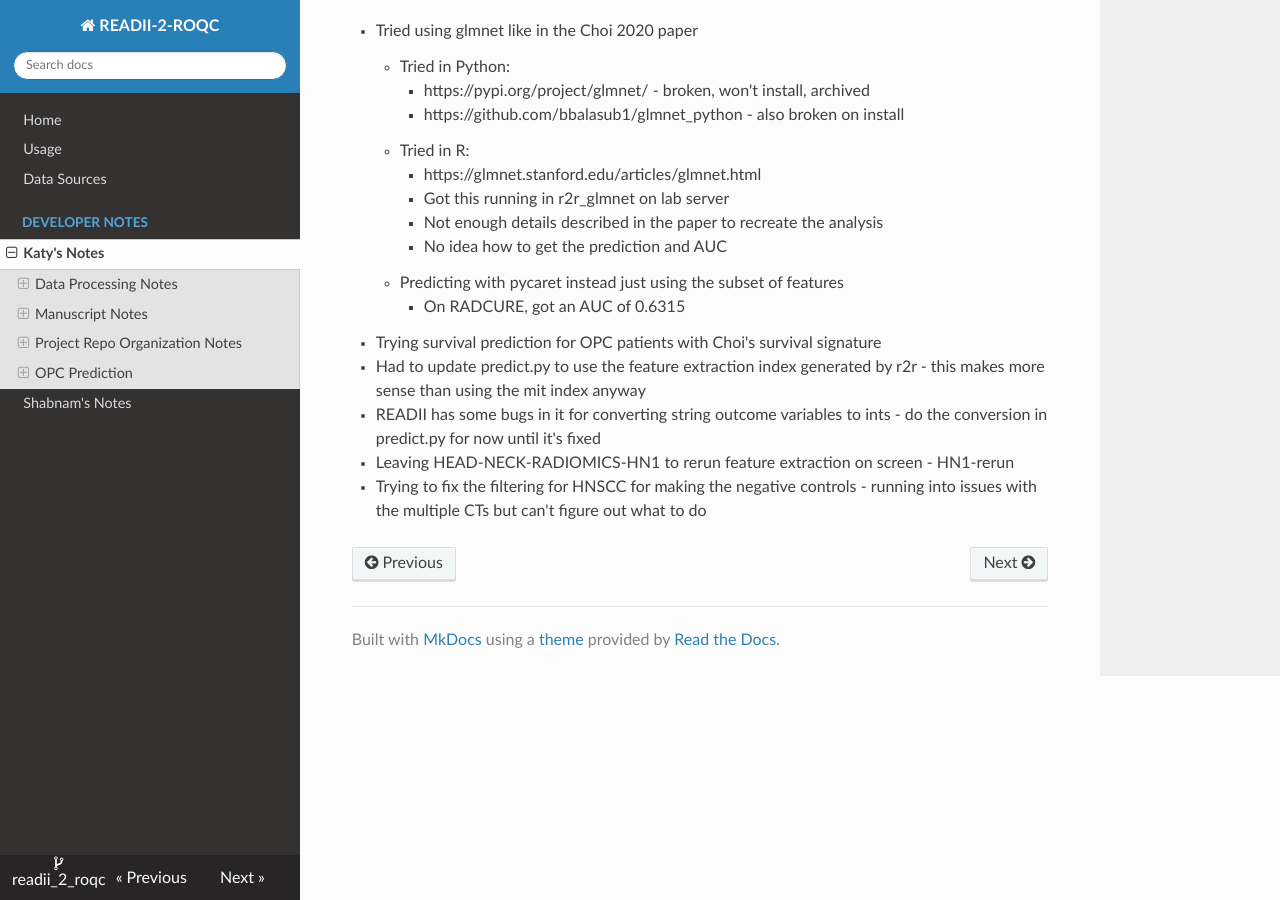
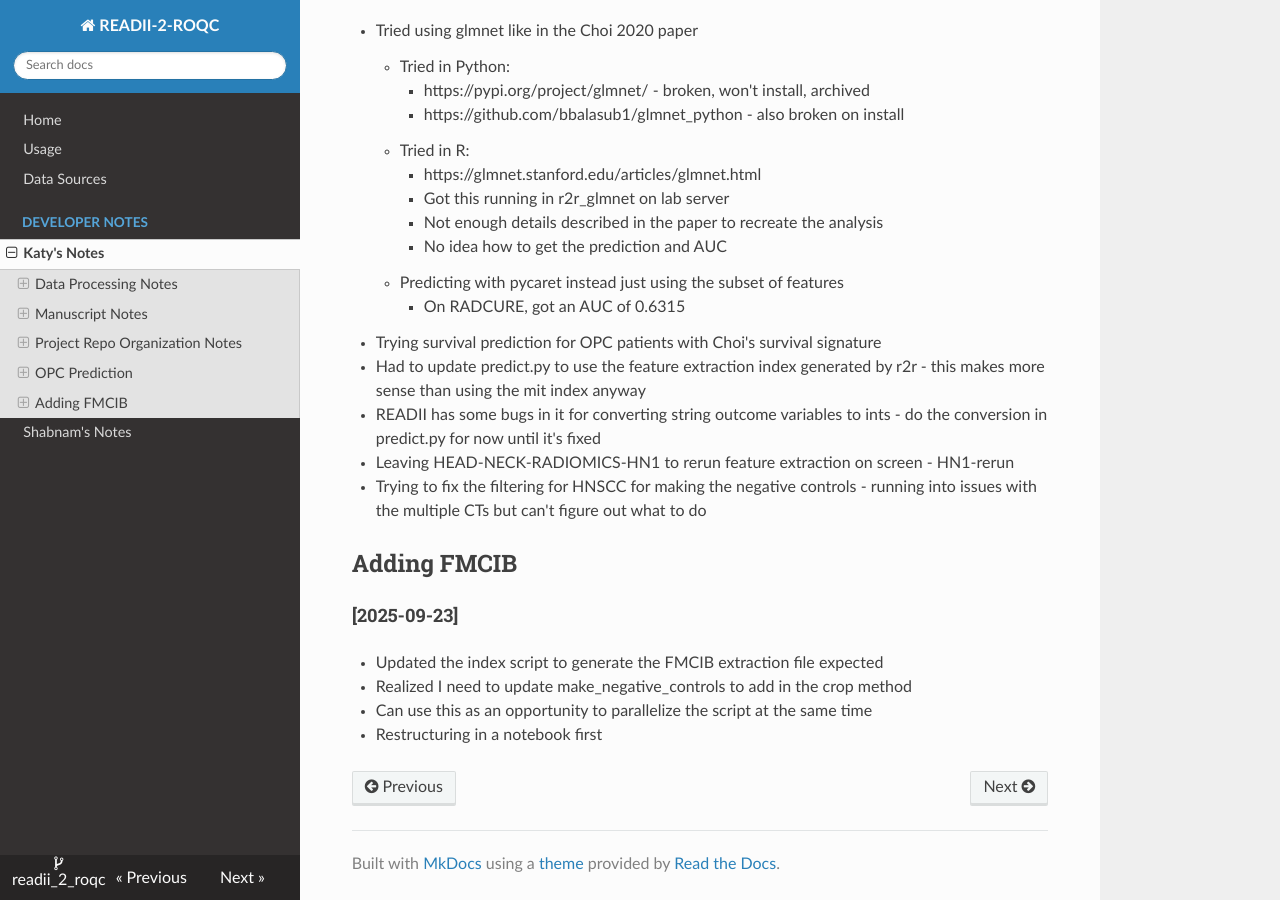
Before and after one commit to bhklab/readii_2_roqc, an MkDocs documentation site: the page built from docs/devnotes/katy_notes.md, in a window 1280 px wide and 900 px high, scrolled down 9243 px. Built offline with MkDocs 1.6.1, drawn with Linux system fonts in a browser that asks for light colours; nearby versions of some CDN libraries.

Commit message:
docs: devnotes for sept 23 2025

```diff
--- a/docs/devnotes/katy_notes.md
+++ b/docs/devnotes/katy_notes.md
@@ -387,3 +387,12 @@
 * Leaving HEAD-NECK-RADIOMICS-HN1 to rerun feature extraction on screen - HN1-rerun
 
 * Trying to fix the filtering for HNSCC for making the negative controls - running into issues with the multiple CTs but can't figure out what to do
+
+
+## Adding FMCIB
+#### [2025-09-23]
+
+* Updated the index script to generate the FMCIB extraction file expected
+* Realized I need to update make_negative_controls to add in the crop method
+* Can use this as an opportunity to parallelize the script at the same time
+* Restructuring in a notebook first
```
